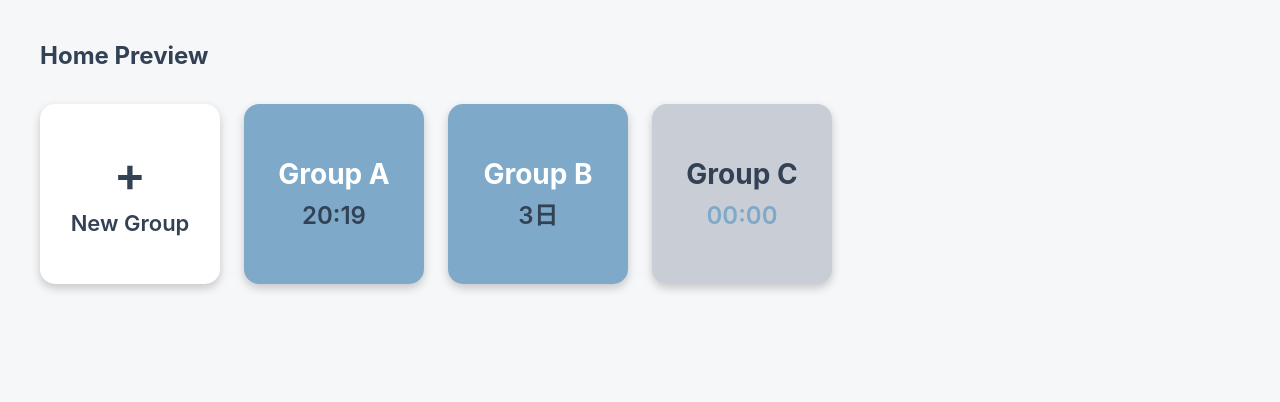
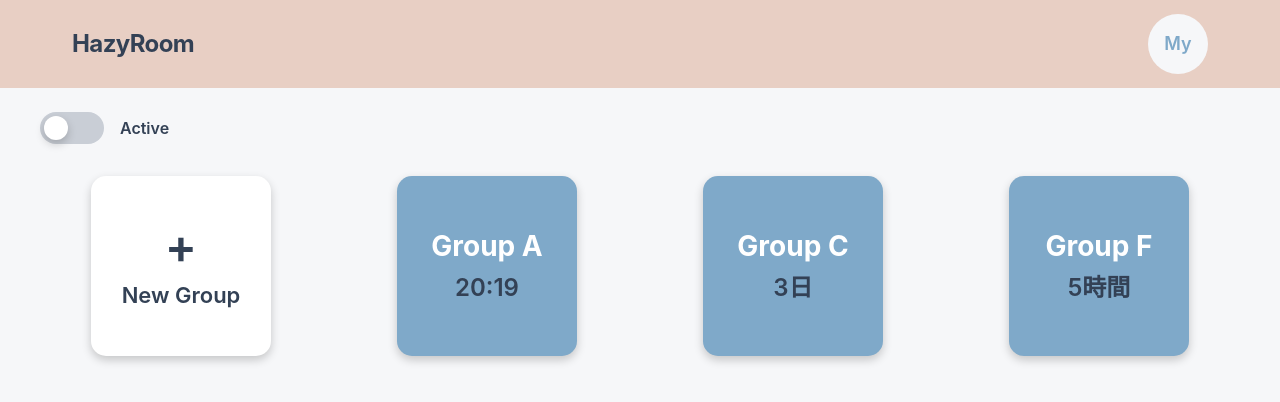
Before and after one commit to Kan-O435/three-universities-hackason-2026, a Next.js app in the folder client/: page /home in a window 1280 px wide. Shown: the top 402 px of the page. Built offline with nearby package versions, Linux system fonts and the light colour scheme.

Commit message:
made home/page.tsx layout

```diff
--- a/client/app/home/page.tsx
+++ b/client/app/home/page.tsx
@@ -1,21 +1,75 @@
+"use client";
+
+import { useState } from "react";
+import Header from "@/components/Header";
 import GroupCard from "@/components/GroupCard";
 import CreateGroupCard from "@/components/CreateGroupCard";
 
+const activeGroups = [
+  { id: 1, name: "Group A", timeLabel: "20:19" },
+  { id: 2, name: "Group C", timeLabel: "3日" },
+  { id: 3, name: "Group F", timeLabel: "5時間" },
+];
+
+const memoryGroups = [
+  { id: 4, name: "Group B", timeLabel: "00:00" },
+  { id: 5, name: "Group D", timeLabel: "00:00" },
+  { id: 6, name: "Group E", timeLabel: "00:00" },
+];
+
 export default function HomePage() {
+  const [isMemoryMode, setIsMemoryMode] = useState(false);
+
   return (
-    <main className="min-h-screen bg-[var(--color-bg)] px-[var(--page-padding)] py-10">
-      <div className="mx-auto max-w-[var(--max-width-content)]">
-        <h1 className="mb-8 text-2xl font-bold text-[var(--color-text)]">
-          Home Preview
-        </h1>
+    <div className="min-h-screen bg-[var(--color-bg)]">
+      <Header />
 
-        <div className="flex flex-wrap gap-6">
-          <CreateGroupCard />
-          <GroupCard groupName="Group A" timeLabel="20:19" />
-          <GroupCard groupName="Group B" timeLabel="3日" />
-          <GroupCard groupName="Group C" timeLabel="00:00" isMemoryMode />
+      <main className="px-[var(--page-padding)] py-6">
+        <div className="mx-auto max-w-[var(--max-width-content)]">
+          {/* toggle + mode label */}
+          <div className="mb-8 flex items-center gap-4">
+            <button
+              type="button"
+              onClick={() => setIsMemoryMode((prev) => !prev)}
+              className="relative flex h-8 w-16 items-center rounded-full bg-[var(--color-memory)] px-1 transition-colors"
+            >
+              <span
+                className={`h-6 w-6 rounded-full bg-[var(--color-surface)] shadow-[var(--shadow-card)] transition-transform duration-200 ${
+                  isMemoryMode ? "translate-x-8" : "translate-x-0"
+                }`}
+              />
+            </button>
+
+            <span className="text-sm font-semibold text-[var(--color-text)] sm:text-base">
+              {isMemoryMode ? "Memory" : "Active"}
+            </span>
+          </div>
+
+          {/* cards */}
+          <div className="grid grid-cols-1 justify-items-center gap-6 sm:grid-cols-2 lg:grid-cols-3 xl:grid-cols-4">
+            {!isMemoryMode && <CreateGroupCard />}
+
+            {!isMemoryMode &&
+              activeGroups.map((group) => (
+                <GroupCard
+                  key={group.id}
+                  groupName={group.name}
+                  timeLabel={group.timeLabel}
+                />
+              ))}
+
+            {isMemoryMode &&
+              memoryGroups.map((group) => (
+                <GroupCard
+                  key={group.id}
+                  groupName={group.name}
+                  timeLabel={group.timeLabel}
+                  isMemoryMode
+                />
+              ))}
+          </div>
         </div>
-      </div>
-    </main>
+      </main>
+    </div>
   );
 }
--- a/client/components/CreateGroupCard.tsx
+++ b/client/components/CreateGroupCard.tsx
@@ -16,6 +16,7 @@ export default function CreateGroupCard({ onClick }: CreateGroupCardProps) {
         hover:-translate-y-1
         sm:h-[160px] sm:w-[160px]
         md:h-[180px] md:w-[180px]
+        cursor-pointer
       "
     >
       <span className="text-[40px] font-semibold leading-none text-[var(--color-text)] sm:text-[44px] md:text-[48px]">
--- a/client/components/GroupCard.tsx
+++ b/client/components/GroupCard.tsx
@@ -23,6 +23,7 @@ export default function GroupCard({
         hover:-translate-y-1
         sm:h-[160px] sm:w-[160px]
         md:h-[180px] md:w-[180px]
+        cursor-pointer
         ${isMemoryMode ? "bg-[var(--color-memory)]" : "bg-[var(--color-accent-2)]"}
       `}
     >
```
